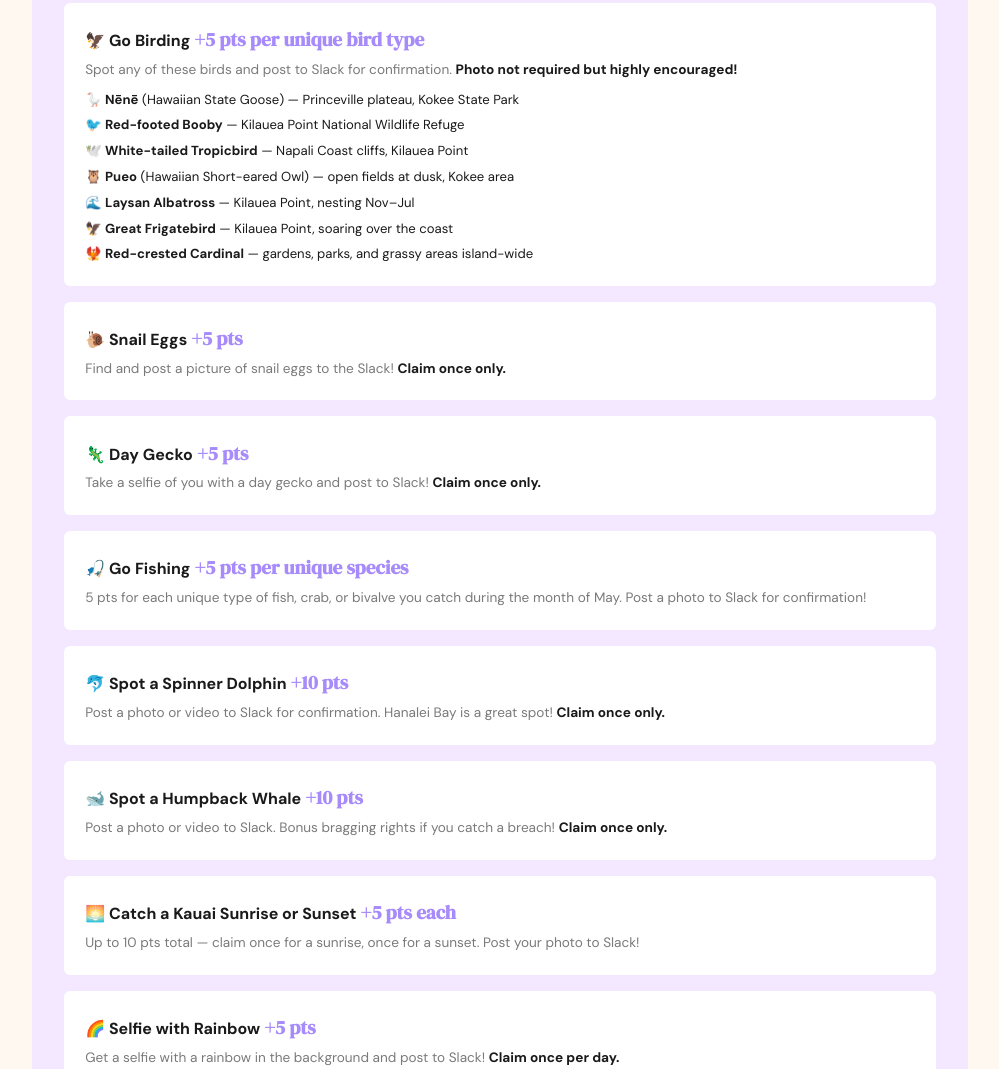
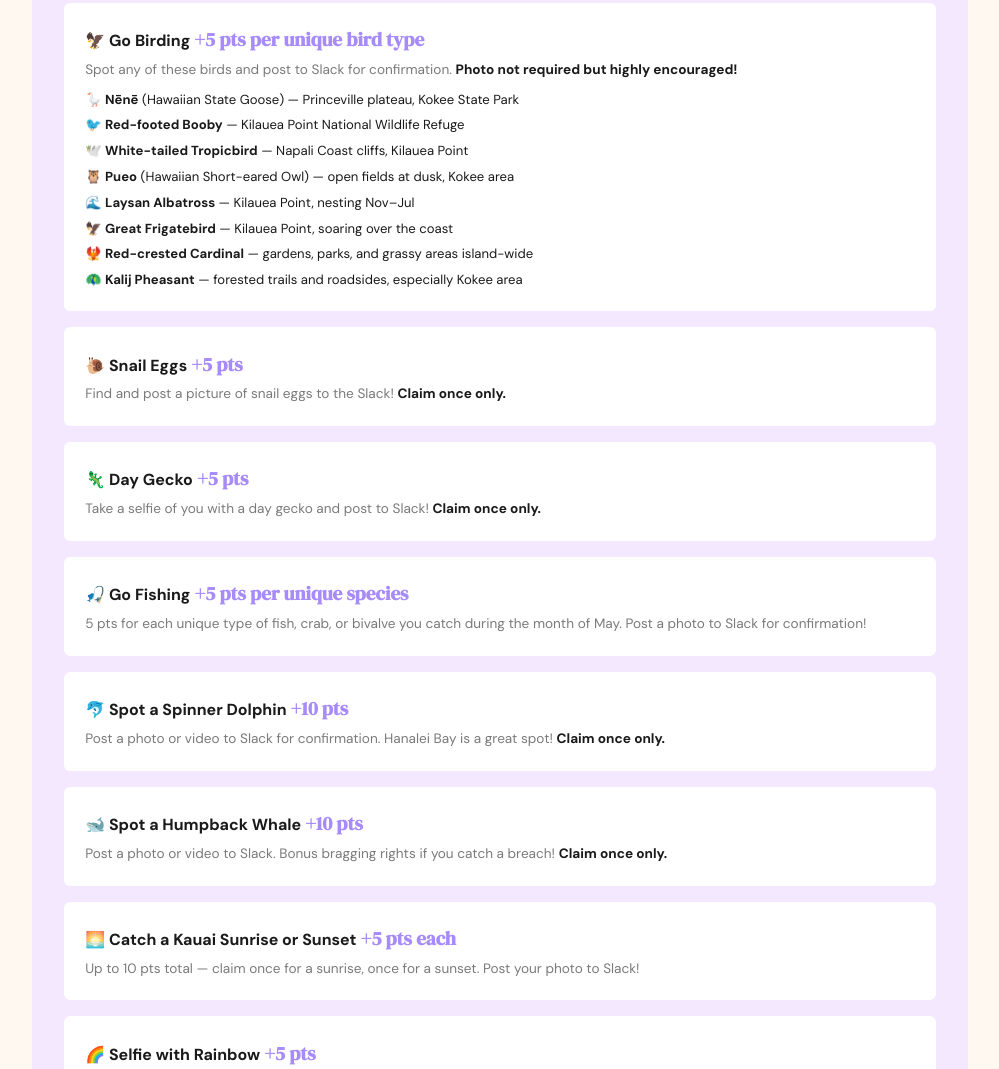
Before and after one commit to zinnia-xu/wedding-website, a website: page points.html in a window 1280 px wide. Shown: the part 6505-7574 px from the top of the page, without its empty margins (140-1139 px from the left). Drawn offline with Linux system fonts and the light colour scheme; no server answers.

Commit message:
Add Kalij Pheasant to birding section

```diff
--- a/points.html
+++ b/points.html
@@ -1425,6 +1425,7 @@
                             <div>🌊 <strong>Laysan Albatross</strong> — Kilauea Point, nesting Nov–Jul</div>
                             <div>🦅 <strong>Great Frigatebird</strong> — Kilauea Point, soaring over the coast</div>
                             <div>🐦‍🔥 <strong>Red-crested Cardinal</strong> — gardens, parks, and grassy areas island-wide</div>
+                            <div>🦚 <strong>Kalij Pheasant</strong> — forested trails and roadsides, especially Kokee area</div>
                         </div>
                     </div>
                     <div class="pv-bonus-item" data-activity="Snail Eggs" data-points="5">
```
